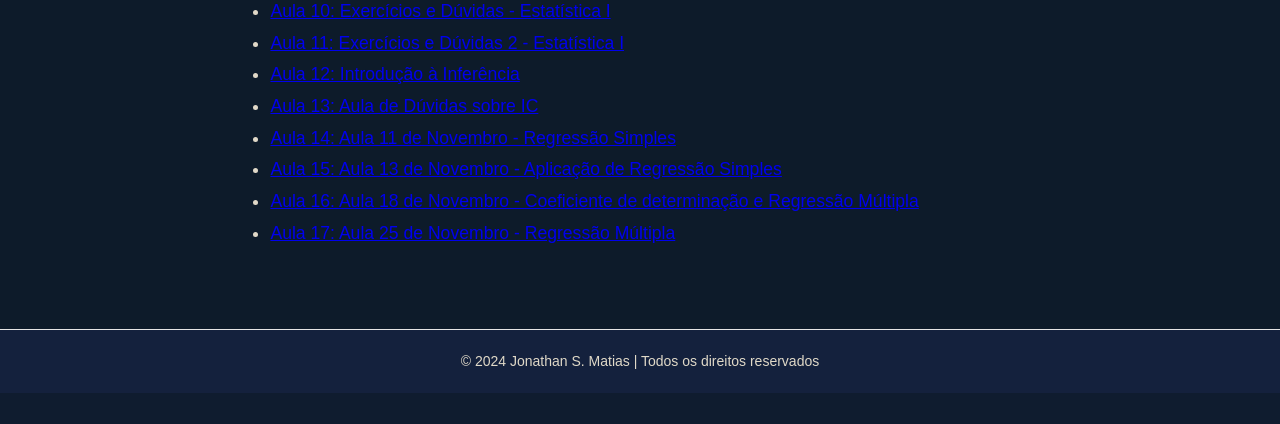
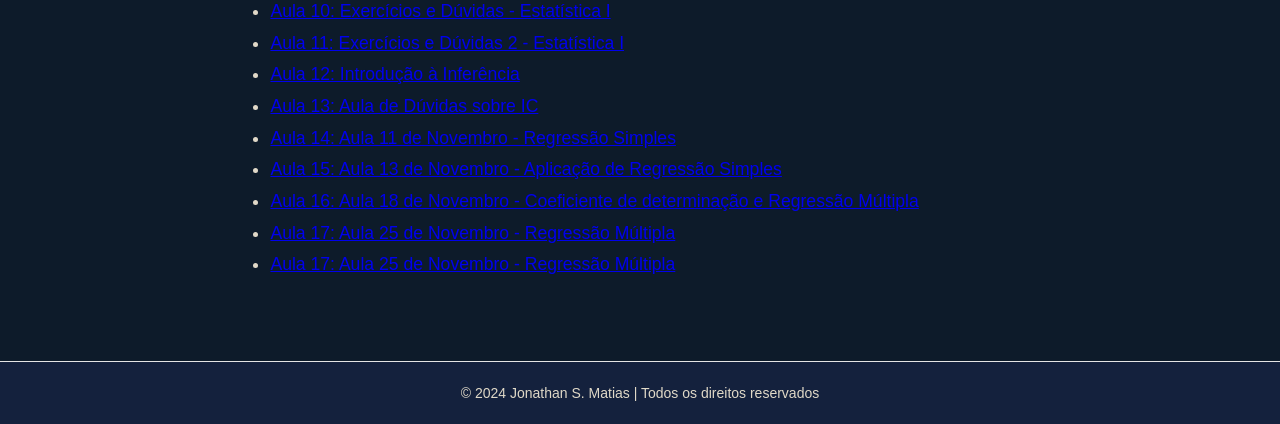
Before and after one commit to jonathanestatistica/webpage, a Flask app: page /videos/ in a window 1280 px wide. Shown: the part 757-1181 px from the top of the page. Before the commit the page ends 1150 px from the top, so only its background shows below. Run offline with Flask 3, Linux system fonts and the light colour scheme.

Commit message:
Add files via upload

```diff
--- a/templates/videos.html
+++ b/templates/videos.html
@@ -23,6 +23,7 @@
         <li><a href="https://www.youtube.com/watch?v=B1ML7UA9THE" target="_blank">Aula 15: Aula 13 de Novembro - Aplicação de Regressão Simples </a></li>
         <li><a href="https://www.youtube.com/watch?v=_DmgvTSJl-8" target="_blank">Aula 16: Aula 18 de Novembro - Coeficiente de determinação e Regressão Múltipla </a></li>
         <li><a href="https://www.youtube.com/watch?v=j6EERE1POoI" target="_blank">Aula 17: Aula 25 de Novembro - Regressão Múltipla </a></li>
+        <li><a href="https://www.youtube.com/watch?v=1kGww5dXxLc" target="_blank">Aula 17: Aula 25 de Novembro - Regressão Múltipla </a></li>
     </ul>
 </div>
 {% endblock %}
```
